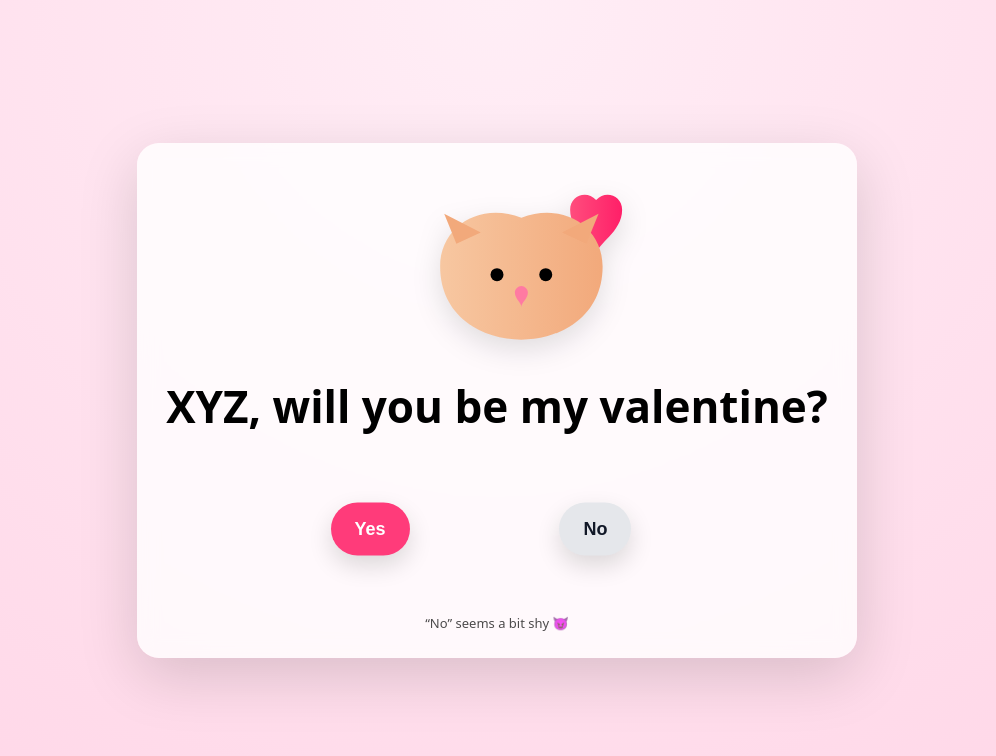
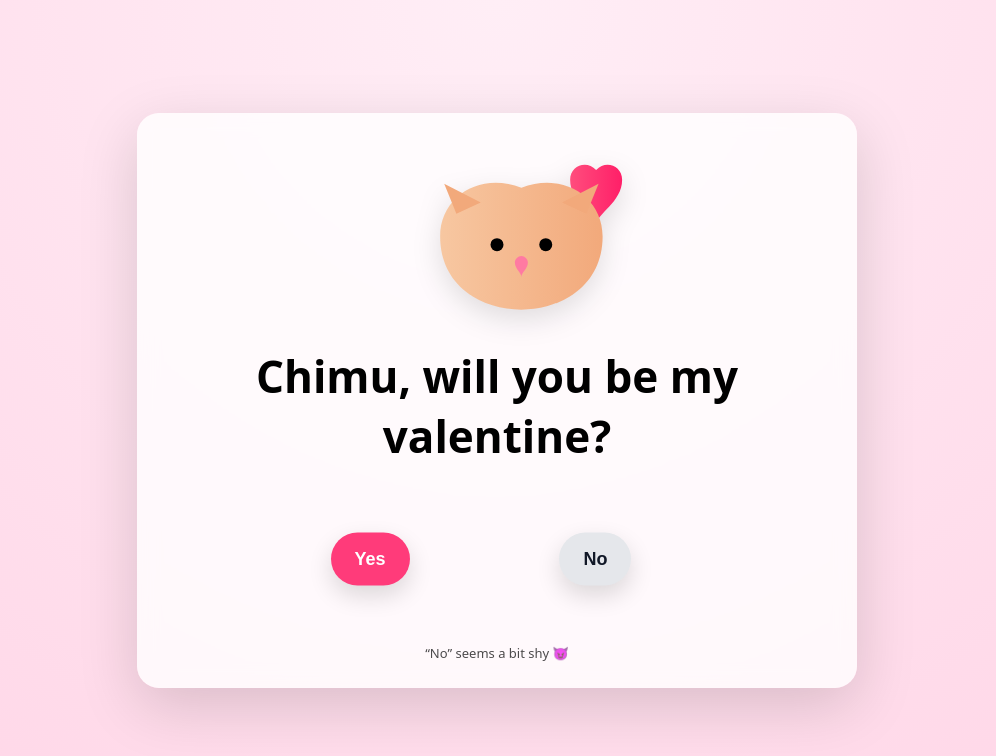
Before and after one commit to Darksteal9796/Valentine-Webiste, a plain HTML site: page index.html in a window 1280 px wide. Shown: the whole page, without its empty margins (143-1139 px from the left). Drawn offline with nearby package versions, Linux system fonts and the light colour scheme.

Commit message:
Name Change

```diff
--- a/index.html
+++ b/index.html
@@ -171,7 +171,7 @@
             fill="#ff7aa2"/>
     </svg>
 
-    <h1>XYZ, will you be my valentine?</h1>
+    <h1>Chimu, will you be my valentine?</h1>
 
     <section class="button-zone" id="zone">
       <button id="yesBtn">Yes</button>
```
